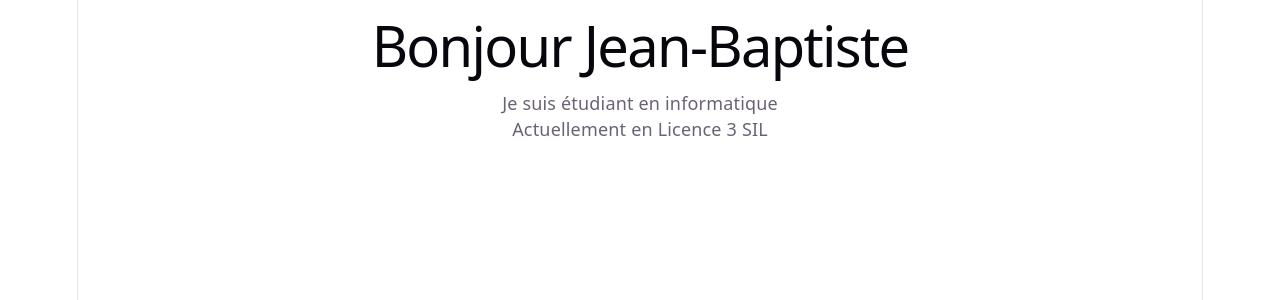
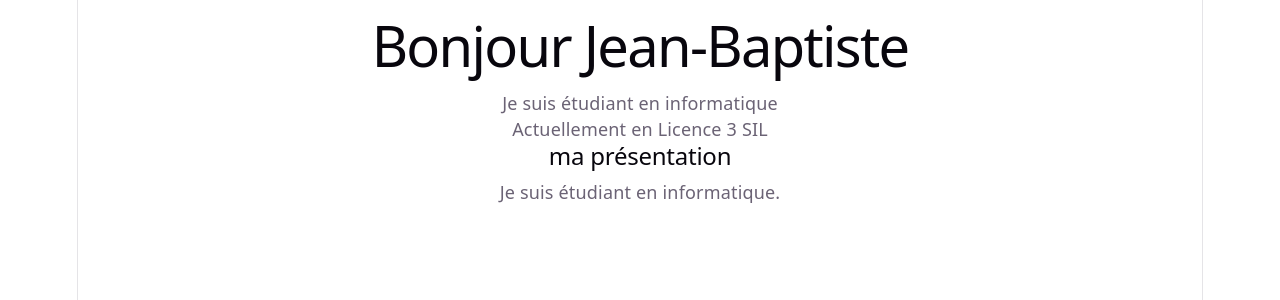
Before and after one commit to jeanbaptisteassogba87-jpg/react-learning, a React (Vite) app: page / in a window 1280 px wide. Shown: the top 300 px of the page. Built offline with nearby package versions, Linux system fonts and the light colour scheme.

Commit message:
Création du composant Présentation et import dans App.jsx

```diff
--- a/src/App.jsx
+++ b/src/App.jsx
@@ -1,4 +1,5 @@
 import { useState } from "react";
+import Presentation from "./Presentation";
 
 function App(){
   const nom = "Jean-Baptiste"
@@ -8,6 +9,8 @@ function App(){
        <h1>Bonjour {nom} </h1>
       <p>Je suis étudiant en informatique </p>
       <p>Actuellement en  {formation}</p>
+
+      <Presentation />
     </div>
   );
 }
--- /dev/null
+++ b/src/Presentation.jsx
@@ -0,0 +1,10 @@
+function Presentation(){
+    return(
+        <section>
+            <h2>ma présentation</h2>
+            <p>Je suis étudiant en informatique.</p>
+        </section>
+    );
+}
+
+export default Presentation
```
